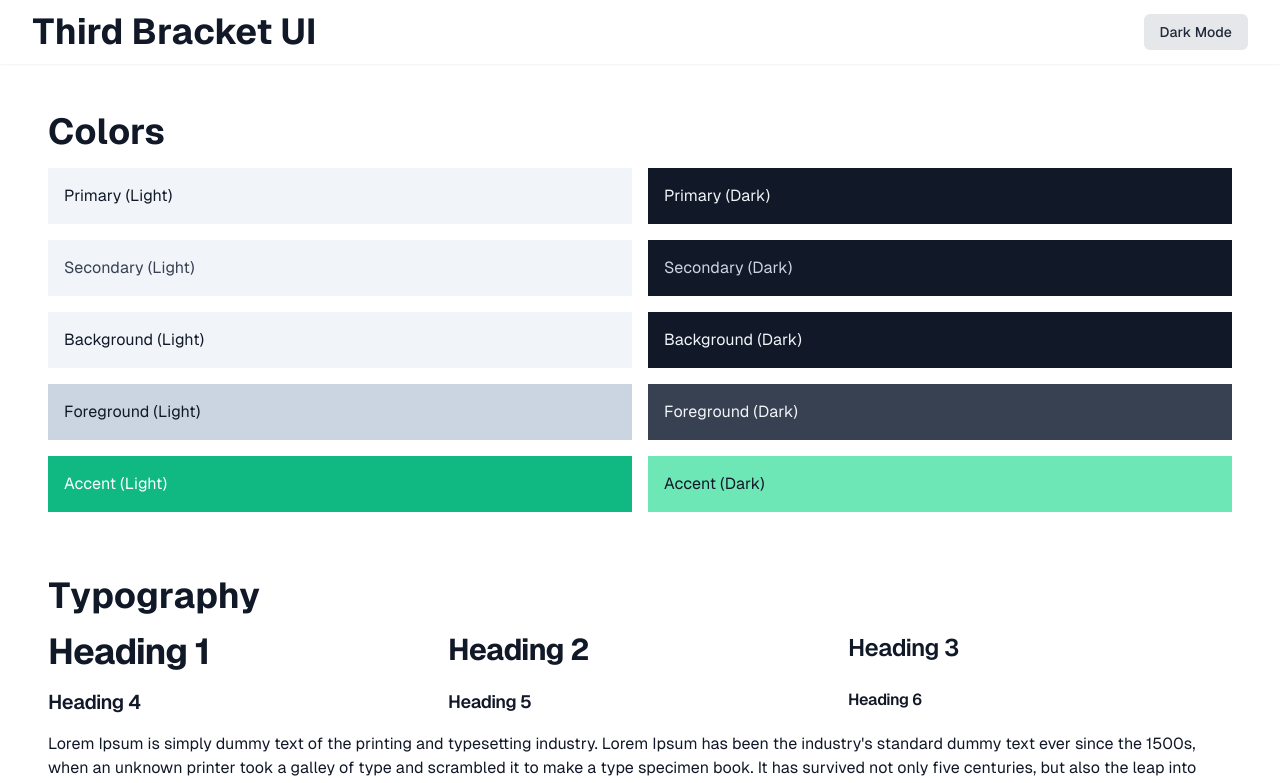
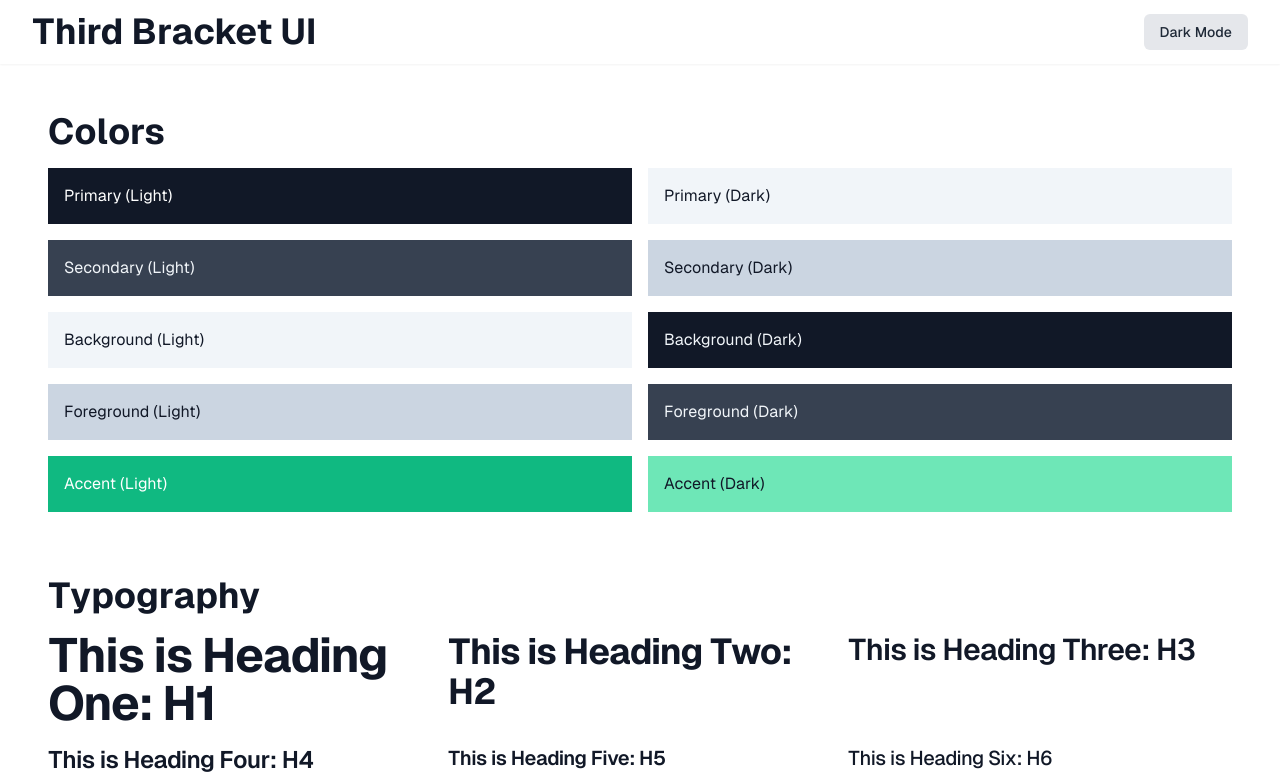
Before and after one commit to sagarmusabbir/third-bracket-ui, a Next.js app: page / in a window 1280 px wide. Shown: the top 783 px of the page. Built offline with nearby package versions, Linux system fonts and the light colour scheme.

Commit message:
Update page.tsx

```diff
--- a/app/page.tsx
+++ b/app/page.tsx
@@ -20,14 +20,14 @@ export default function Home() {
         </h2>
         <div className="grid grid-cols-2 gap-4">
           {/* <!-- Primary --> */}
-          <div className="p-4 text-gray-900 bg-slate-100">Primary (Light)</div>
-          <div className="p-4 text-slate-100 bg-gray-900">Primary (Dark)</div>
+          <div className="p-4 text-white bg-gray-900">Primary (Light)</div>
+          <div className="p-4 text-gray-900 bg-slate-100">Primary (Dark)</div>
 
           {/* <!-- Secondary --> */}
-          <div className="p-4 text-gray-700 bg-slate-100">
+          <div className="p-4 bg-gray-700 text-slate-100">
             Secondary (Light)
           </div>
-          <div className="p-4 text-slate-300 bg-gray-900">Secondary (Dark)</div>
+          <div className="p-4 bg-slate-300 text-gray-900">Secondary (Dark)</div>
 
           {/* <!-- Background --> */}
           <div className="p-4 bg-slate-100 text-gray-900">
@@ -55,26 +55,26 @@ export default function Home() {
           Typography
         </h2>
         <div className="grid grid-cols-3 gap-4">
-          <h1 className="text-2xl md:text-3xl xl:text-4xl  font-bold tracking-tight text-gray-900 dark:text-white">
-            Heading 1
+          <h1 className="text-3xl md:text-4xl xl:text-5xl font-bold tracking-tight text-gray-900 dark:text-white">
+            This is Heading One: H1
           </h1>
-          <h2 className="text-xl md:text-2xl xl:text-3xl  font-bold tracking-tight text-gray-900 dark:text-white">
-            Heading 2
+          <h2 className="text-2xl md:text-3xl xl:text-4xl  font-bold tracking-tight text-gray-900 dark:text-white">
+            This is Heading Two: H2
           </h2>
-          <h3 className="text-lg md:text-xl xl:text-2xl  font-semibold tracking-tight text-gray-900 dark:text-white">
-            Heading 3
+          <h3 className="text-xl md:text-2xl xl:text-3xl  font-semibold tracking-tight text-gray-900 dark:text-white">
+            This is Heading Three: H3
           </h3>
-          <h4 className="text-base md:text-lg xl:text-xl  font-semibold tracking-tight text-gray-900 dark:text-white">
-            Heading 4
+          <h4 className="text-lg md:text-xl xl:text-2xl  font-semibold tracking-tight text-gray-900 dark:text-white">
+            This is Heading Four: H4
           </h4>
-          <h5 className="text-sm md:text-base xl:text-lg  font-semibold tracking-tight text-gray-900 dark:text-white">
-            Heading 5
+          <h5 className="text-base md:text-lg xl:text-xl  font-semibold tracking-tight text-gray-900 dark:text-white">
+            This is Heading Five: H5
           </h5>
-          <h6 className="text-xs md:text-sm xl:text-base  font-semibold tracking-tight text-gray-900 dark:text-white">
-            Heading 6
+          <h6 className="text-base md:text-lg xl:text-xl  font-medium tracking-tight text-gray-900 dark:text-white">
+            This is Heading Six: H6
           </h6>
           <div className="col-span-3">
-            <p className="text-xs md:text-sm xl:text-base leading-relaxed text-gray-900 dark:text-white">
+            <p className="text-base leading-relaxed text-gray-900 dark:text-white">
               Lorem Ipsum is simply dummy text of the printing and typesetting
               industry. Lorem Ipsum has been the industry&apos;s standard dummy
               text ever since the 1500s, when an unknown printer took a galley
```
